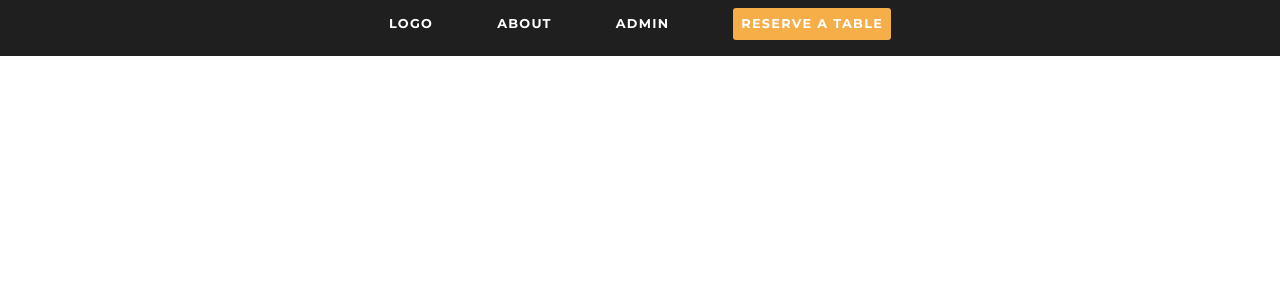
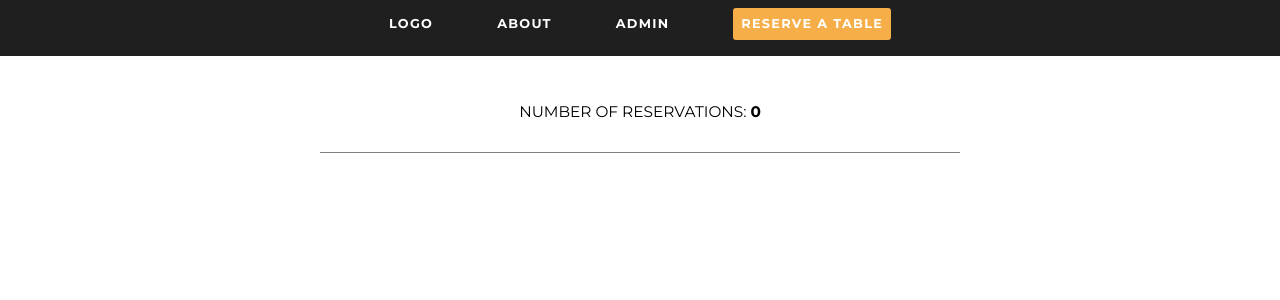
Before and after one commit to jakobedeus/restaurant_frontend, a React (Create React App) app: page /Admin in a window 1280 px wide. Shown: the top 300 px of the page. Built offline with nearby package versions, Linux system fonts and the light colour scheme; no server answers.

Commit message:
fix more styling on admin

```diff
--- a/package.json
+++ b/package.json
@@ -13,6 +13,7 @@
     "node-sass": "^4.12.0",
     "react": "^16.9.0",
     "react-dom": "^16.9.0",
+    "react-icons": "^3.7.0",
     "react-router-dom": "^5.0.1",
     "react-scripts": "3.1.1",
     "typescript": "3.5.3"
--- a/src/components/Admin/ListBookings/ListBookings.tsx
+++ b/src/components/Admin/ListBookings/ListBookings.tsx
@@ -1,5 +1,8 @@
 import React from "react";
 import './scss/ListBookings.scss';
+
+import { FaTrashAlt } from 'react-icons/fa';
+import { FaPen } from 'react-icons/fa';
 
 interface IListBookingProps {
     reservationProps: IListBookingDetails[],
@@ -152,22 +155,26 @@ class ListBookings extends React.Component<IListBookingProps, IListBookingState>
             if (!this.state.reservationsState[index].isInEditMode) {
                 reservationListPresentation.push(
                     <li key={index}>
+
+                        <p className="reservationNameAdmin">{this.state.reservationsState[index].Name}</p>
+                        <div className="reservationInfoContainer">
                             <div>
-                            ReservationID: {this.state.reservationsState[index].ReservationID}
-                            <p>{this.state.reservationsState[index].Name}</p>
-                            <p>{this.state.reservationsState[index].Email}</p>
-                            <p>{this.state.reservationsState[index].Phone}</p>
+                                {/* ReservationID: {this.state.reservationsState[index].ReservationID} */}
+
+                                <p><label htmlFor="Email">EMAIL: </label><b>{this.state.reservationsState[index].Email}</b></p>
+                                <p><label htmlFor="Phone">PHONE: </label><b>{this.state.reservationsState[index].Phone}</b></p>
                             </div>
                             <div>
-                            <p>Date: <b>{this.state.reservationsState[index].Date}</b></p>
-                            <p>Time: <b>{this.state.reservationsState[index].Time}</b></p>
-                            <p>Guests: <b>{this.state.reservationsState[index].Guests}</b></p>
+                                <p>WHEN: <b>{this.state.reservationsState[index].Date}</b> at <b>{this.state.reservationsState[index].Time}</b></p>
+                                {/* <p>TIME: <b>{this.state.reservationsState[index].Time}</b></p> */}
+                                <p>NUMBER OF PEOPLE: <b>{this.state.reservationsState[index].Guests}</b></p>
                             </div>
                             <div>
-                            <button onClick={this.handleRemoveReservation.bind(this, this.state.reservationsState[index].ReservationID)}>Remove</button>
+                                <button onClick={this.handleRemoveReservation.bind(this, this.state.reservationsState[index].ReservationID)} className="removeBtn" ><FaTrashAlt /></button>
                                 <button
                                     onClick={this.handleEditReservation.bind(this, index)
-                                }>Edit</button>
+                                    } className="editBtn"><FaPen /></button>
+                            </div>
                         </div>
 
                     </li>
@@ -217,7 +224,8 @@ class ListBookings extends React.Component<IListBookingProps, IListBookingState>
         let output = reservationListPresentation;
 
         return (
-            <div>
+            <div className="reservationContainer">
+                <p className="numberOfReservations">NUMBER OF RESERVATIONS: <b>{this.state.reservationsState.length}</b></p>
                 <ul>
                     {output}
                 </ul>
--- a/src/components/Admin/ListBookings/scss/ListBookings.scss
+++ b/src/components/Admin/ListBookings/scss/ListBookings.scss
@@ -1,35 +1,66 @@
 @import "../../../../scss/mixins";
 @import "../../../../scss/variables";
 
+.reservationContainer {
+    width: 90%;
+    font-family: "Montserrat", sans-serif;
+    font-weight: normal;
+    margin: 0 auto;
+    font-size: 0.8em;
+
+    @include tablet {
+        width: 50%;
+      }
+
+      .numberOfReservations {
+          text-align: center;
+          font-size: 1.2em;
+          border-bottom: 1px solid gray;
+          padding: 2em 0;
+      }
+}
+
 ul {
-    width: 90%;
-    font-family: 'Montserrat', sans-serif;
-    font-weight:normal;
-    margin: 0 auto;
-    font-size: .8em;
+
   padding: 0;
+  list-style: none;
 
-    @include tablet{
-        width: 70%;
-    }
+
 
   li {
     border-bottom: 1px solid gray;
-        padding: 1em 0;
+    padding: 2em 0;
+
+    .reservationInfoContainer {
       display: flex;
       flex-direction: column;
 
-        @include tablet{
+      @include tablet {
         flex-direction: row;
+      }
     }
 
     form {
       display: flex;
       justify-content: space-between;
       width: 100%;
-
     }
 
+    .removeBtn,
+    .editBtn {
+      border: none;
+      font-size: 1.2em;
+      cursor: pointer;
+    }
+
+    .removeBtn {
+      color: $secondary;
+    }
+
+    .reservationNameAdmin {
+      font-size: 1.4em;
+      margin: .4em 0;
+    }
 
     div {
       justify-content: space-between;
```
Also changed, not shown: 1 other file (tests, documents, lock files or other folders). Lines whose indentation alone changed are shown as unchanged.
